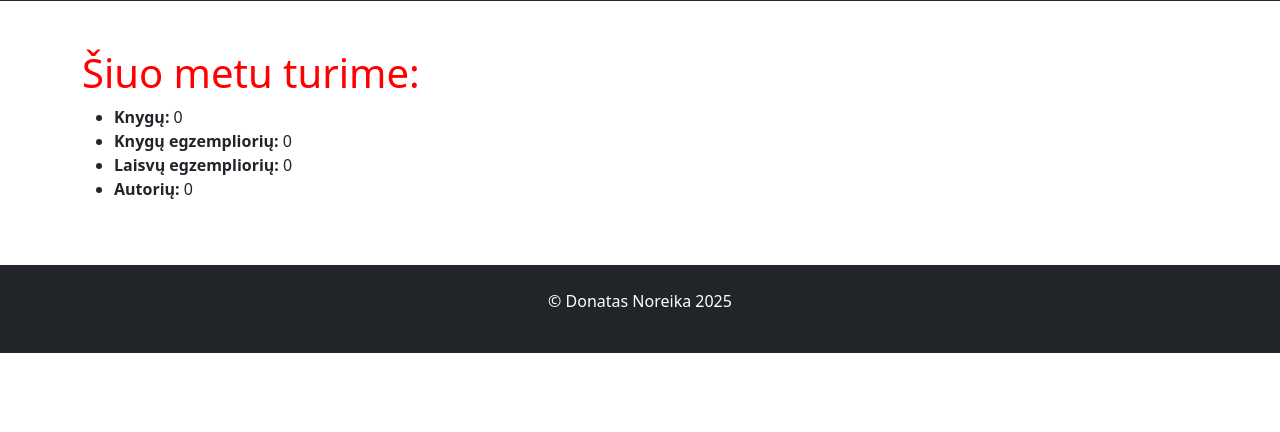
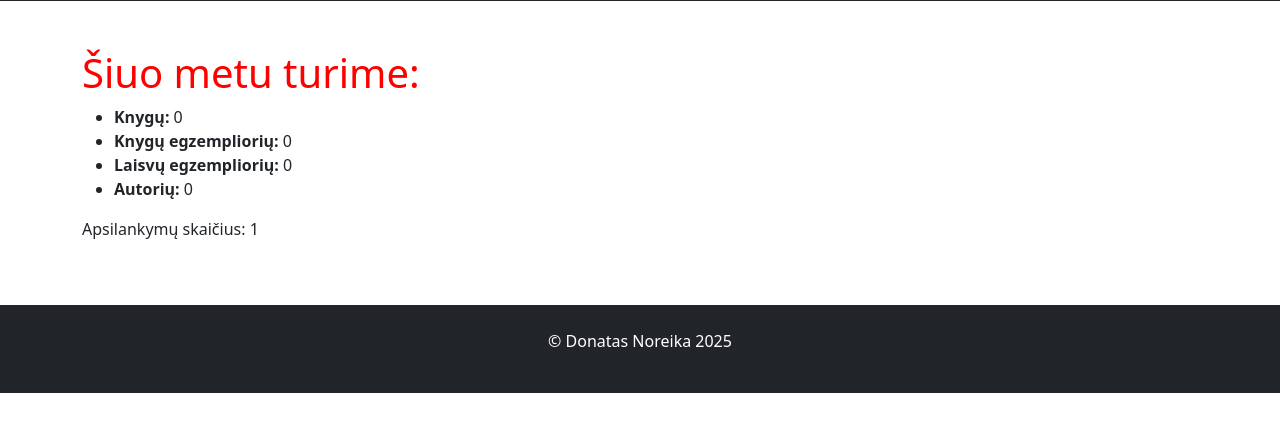
Before and after one commit to DonatasNoreika/library_20251104, a Django app: page / in a window 1280 px wide. Shown: the part 251-683 px from the top of the page. Run offline with Django 5.2, Linux system fonts and the light colour scheme; data that the repository does not hold is empty.

Commit message:
7: +Index puslapyje rodomas vartotojo apsilankymų skaičius

```diff
--- a/mysite/library/templates/index.html
+++ b/mysite/library/templates/index.html
@@ -10,4 +10,5 @@
     <li><b>Laisvų egzempliorių: </b>{{ num_instances_available }}</li>
     <li><b>Autorių: </b>{{ num_authors }}</li>
 </ul>
+<p>Apsilankymų skaičius: {{ num_visits }}</p>
 {% endblock %}
--- a/mysite/library/views.py
+++ b/mysite/library/views.py
@@ -9,11 +9,14 @@ def index(request):
     num_instances = BookInstance.objects.count()
     num_instances_available = BookInstance.objects.filter(status='a').count()
     num_authors = Author.objects.count()
+    num_visits = request.session.get("num_visits", 1)
+    request.session['num_visits'] = num_visits + 1
     my_context = {
         "num_books": num_books,
         "num_instances": num_instances,
         'num_instances_available': num_instances_available,
         "num_authors": num_authors,
+        'num_visits': num_visits,
     }
     return render(request, template_name="index.html", context=my_context)
 
```
